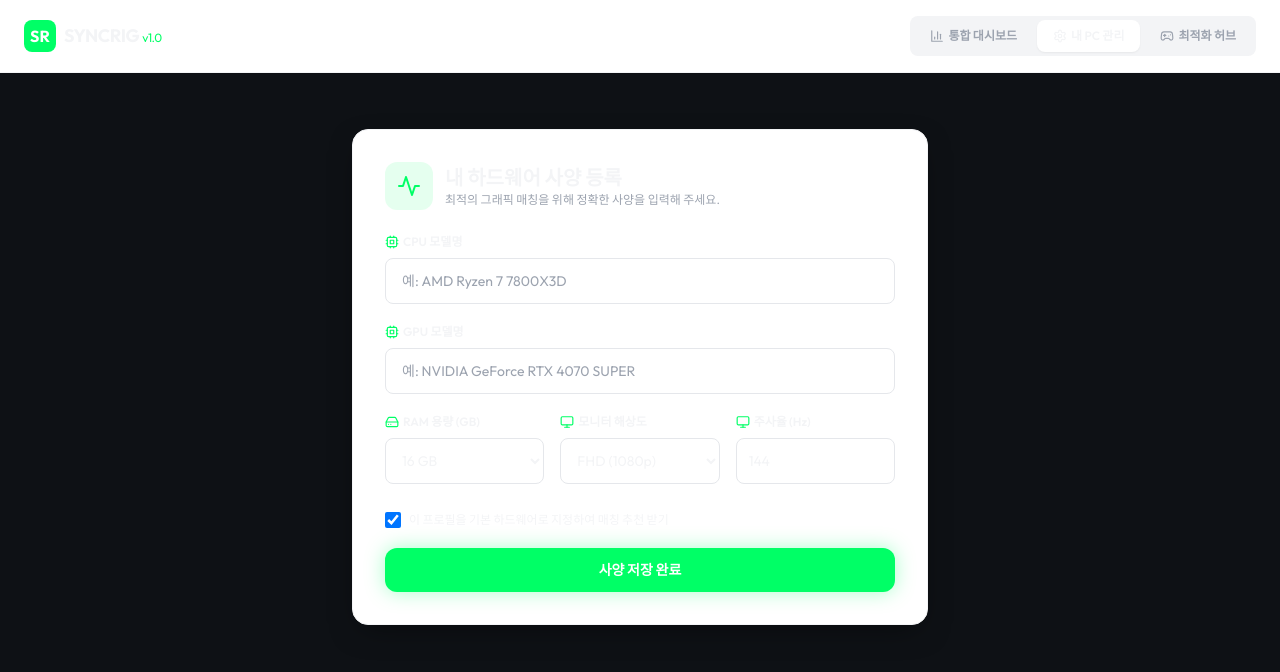
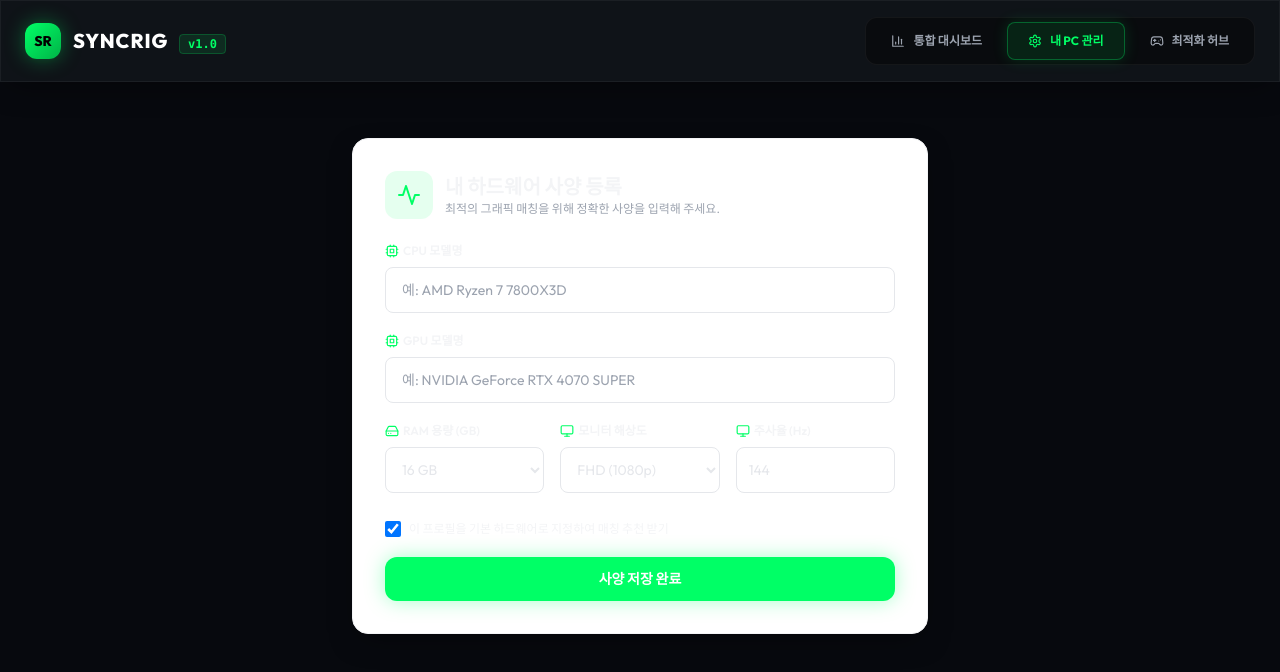
Before and after one commit to lgw323/webserviceplatform, a React (Vite) app in the folder webplatform_w10/: page / in a window 1280 px wide. Both pictures are taken after a click on the button "내 PC 관리". Shown: the top 672 px of the page. Built offline with nearby package versions, Linux system fonts and the light colour scheme; no server answers.

Commit message:
upload#10: webplatform_w10/src/App.jsx - 글로벌 헤더 레이아웃을 게이밍 HUD 스타일로 개편하고 활성 탭 네온 글로우 추가

```diff
--- a/webplatform_w10/src/App.jsx
+++ b/webplatform_w10/src/App.jsx
@@ -40,40 +40,46 @@ export default function App() {
   };
 
   return (
-    <div className="min-h-screen bg-neutral-offwhite font-sans text-brand-charcoal">
-      {/* Header */}
-      <header className="bg-white border-b border-gray-100 px-6 py-4 flex items-center justify-between sticky top-0 z-10 shadow-sm">
-        <div className="flex items-center space-x-2">
-          <div className="w-8 h-8 rounded-brand-sm bg-brand-green flex items-center justify-center text-white font-bold">
+    <div className="min-h-screen bg-[#07090e] font-sans text-gray-200">
+      {/* HUD Header */}
+      <header className="glass-panel sticky top-0 z-10 px-6 py-4 flex items-center justify-between shadow-brand-soft">
+        <div className="flex items-center space-x-3">
+          <div className="w-9 h-9 rounded-brand-md bg-gradient-to-br from-[#00ff66] to-[#00b347] flex items-center justify-center text-black font-extrabold shadow-brand-glow text-sm">
             SR
           </div>
-          <span className="text-lg font-bold tracking-tight text-brand-charcoal">
-            SYNCRIG <span className="text-brand-green text-xs font-normal">v1.0</span>
+          <span className="text-xl font-extrabold tracking-wider text-white">
+            SYNCRIG <span className="text-[#00ff66] text-xs font-mono font-bold tracking-normal bg-[#00ff66]/10 px-2 py-0.5 rounded ml-1.5 border border-[#00ff66]/20">v1.0</span>
           </span>
         </div>
 
-        {/* Nav Tabs */}
-        <nav className="flex space-x-1 bg-gray-100 p-1 rounded-brand-sm">
+        {/* HUD Nav Tabs */}
+        <nav className="flex space-x-1 bg-black/40 p-1 rounded-brand-md border border-white/5">
           <button
             onClick={() => setActiveTab('dashboard')}
-            className={`px-4 py-2 text-xs font-semibold rounded-brand-sm transition-all flex items-center gap-1 ${
-              activeTab === 'dashboard' ? 'bg-white text-brand-charcoal shadow-sm' : 'text-neutral-grayText hover:text-brand-charcoal'
+            className={`px-5 py-2.5 text-xs font-bold rounded-brand-sm transition-all duration-200 flex items-center gap-2 border ${
+              activeTab === 'dashboard'
+                ? 'bg-[#00ff66]/10 text-[#00ff66] border-[#00ff66]/30 shadow-brand-glow-subtle'
+                : 'text-gray-400 hover:text-white border-transparent'
             }`}
           >
             <BarChart3 size={14} /> 통합 대시보드
           </button>
           <button
             onClick={() => setActiveTab('hardware')}
-            className={`px-4 py-2 text-xs font-semibold rounded-brand-sm transition-all flex items-center gap-1 ${
-              activeTab === 'hardware' ? 'bg-white text-brand-charcoal shadow-sm' : 'text-neutral-grayText hover:text-brand-charcoal'
+            className={`px-5 py-2.5 text-xs font-bold rounded-brand-sm transition-all duration-200 flex items-center gap-2 border ${
+              activeTab === 'hardware'
+                ? 'bg-[#00ff66]/10 text-[#00ff66] border-[#00ff66]/30 shadow-brand-glow-subtle'
+                : 'text-gray-400 hover:text-white border-transparent'
             }`}
           >
             <Settings size={14} /> 내 PC 관리
           </button>
           <button
             onClick={() => setActiveTab('recommend')}
-            className={`px-4 py-2 text-xs font-semibold rounded-brand-sm transition-all flex items-center gap-1 ${
-              activeTab === 'recommend' ? 'bg-white text-brand-charcoal shadow-sm' : 'text-neutral-grayText hover:text-brand-charcoal'
+            className={`px-5 py-2.5 text-xs font-bold rounded-brand-sm transition-all duration-200 flex items-center gap-2 border ${
+              activeTab === 'recommend'
+                ? 'bg-[#00ff66]/10 text-[#00ff66] border-[#00ff66]/30 shadow-brand-glow-subtle'
+                : 'text-gray-400 hover:text-white border-transparent'
             }`}
           >
             <Gamepad2 size={14} /> 최적화 허브
@@ -82,17 +88,19 @@ export default function App() {
       </header>
 
       {/* Main Content */}
-      <main className="max-w-7xl mx-auto px-6 py-8">
+      <main className="max-w-7xl mx-auto px-6 py-10">
         {activeTab === 'dashboard' && (
-          <div className="space-y-6">
-            <div className="bg-white p-6 rounded-brand-lg shadow-brand-soft border border-gray-100 flex items-center justify-between">
+          <div className="space-y-8">
+            <div className="glass-panel p-6 rounded-brand-lg shadow-brand-soft flex items-center justify-between border-l-4 border-l-[#00ff66]">
               <div>
-                <h1 className="text-2xl font-bold text-brand-charcoal">안녕하세요, 게이머님!</h1>
-                <p className="text-sm text-neutral-grayText mt-1">스팀과 라이엇 연동 데이터가 활성화되었습니다.</p>
+                <h1 className="text-2xl font-extrabold text-white tracking-tight flex items-center gap-2">
+                  안녕하세요, 게이머님! <span className="animate-pulse inline-block w-2.5 h-2.5 rounded-full bg-[#00ff66]"></span>
+                </h1>
+                <p className="text-sm text-gray-400 mt-1">스팀과 라이엇 연동 데이터가 활성화되었습니다.</p>
               </div>
-              <div className="text-right hidden sm:block">
-                <span className="text-xs text-neutral-grayText block">기본 하드웨어</span>
-                <span className="text-sm font-semibold font-mono text-brand-green">{userSpec.gpu_model}</span>
+              <div className="text-right hidden sm:block bg-black/30 px-4 py-2.5 rounded-brand-md border border-white/5">
+                <span className="text-[10px] text-gray-500 block uppercase tracking-wider font-bold">기본 하드웨어</span>
+                <span className="text-sm font-bold font-mono text-[#00ff66]">{userSpec.gpu_model}</span>
               </div>
             </div>
 
@@ -101,26 +109,27 @@ export default function App() {
         )}
 
         {activeTab === 'hardware' && (
-          <div className="py-6">
+          <div className="py-4">
             <HardwareProfileForm onSave={handleHardwareUpdate} />
           </div>
         )}
 
         {activeTab === 'recommend' && (
-          <div className="space-y-6">
-            <div className="bg-white p-6 rounded-brand-lg shadow-brand-soft border border-gray-100">
-              <h2 className="text-lg font-bold text-brand-charcoal">Cyberpunk 2077 추천 그래픽 최적화 세팅</h2>
-              <p className="text-xs text-neutral-grayText mt-1">
-                사용자의 <span className="font-semibold text-brand-green font-mono">{userSpec.gpu_model} / {userSpec.resolution}</span> 환경에서 가장 원활하게 60fps 이상 방어가 가능한 커뮤니티 데이터입니다.
+          <div className="space-y-8">
+            <div className="glass-panel p-6 rounded-brand-lg shadow-brand-soft border-l-4 border-l-[#00ff66]">
+              <h2 className="text-xl font-extrabold text-white tracking-tight">Cyberpunk 2077 추천 그래픽 최적화 세팅</h2>
+              <p className="text-sm text-gray-400 mt-1.5">
+                사용자의 <span className="font-bold text-[#00ff66] font-mono bg-[#00ff66]/10 px-2 py-0.5 rounded border border-[#00ff66]/20">{userSpec.gpu_model} / {userSpec.resolution}</span> 환경에서 가장 원활하게 60fps 이상 방어가 가능한 커뮤니티 데이터입니다.
               </p>
             </div>
 
             {isLoading ? (
-              <div className="text-center py-20">
-                <div className="animate-spin inline-block w-8 h-8 border-[3px] border-current border-t-transparent text-brand-green rounded-full" role="status">
-                  <span className="sr-only">Loading...</span>
+              <div className="text-center py-24 glass-panel rounded-brand-lg">
+                <div className="relative inline-flex">
+                  <div className="w-12 h-12 rounded-full border-4 border-[#00ff66]/20 border-t-[#00ff66] animate-spin"></div>
+                  <div className="absolute inset-0 rounded-full blur-md bg-[#00ff66]/20 animate-pulse"></div>
                 </div>
-                <p className="text-sm text-neutral-grayText mt-3">매칭 알고리즘 실행 중...</p>
+                <p className="text-sm font-bold text-gray-300 mt-5 tracking-wider">매칭 알고리즘 분석 및 가중치 매핑 중...</p>
               </div>
             ) : (
               <RecommendationList recommendations={recommendations} userSpec={userSpec} />
```
